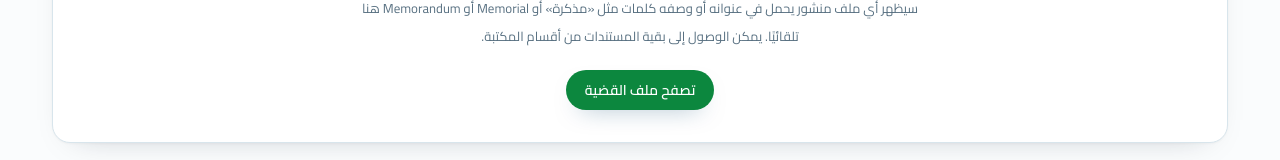
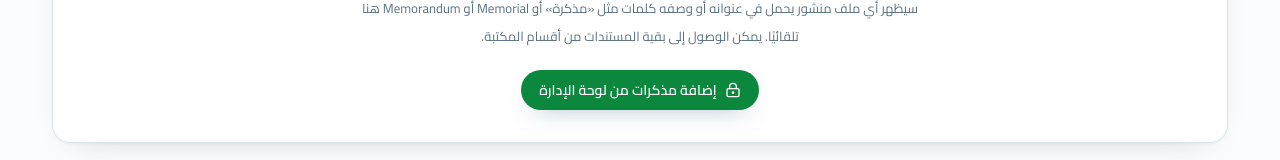
Before and after one commit to aamrabdelhay/SCCAM, a Next.js app: page /memoranda in a window 1280 px wide. Shown: the part 406-566 px from the top of the page. Built offline with nearby package versions, Linux system fonts and the light colour scheme; no server answers; the database is empty.

Commit message:
Keep the memoranda section upload-driven with an admin entry point

```diff
--- a/src/app/memoranda/page.tsx
+++ b/src/app/memoranda/page.tsx
@@ -1,5 +1,5 @@
 import Link from "next/link";
-import { FileText, SearchCheck } from "lucide-react";
+import { FileText, LockKeyhole, SearchCheck } from "lucide-react";
 import { getLang } from "@/lib/server-lang";
 import { listFiles } from "@/lib/queries";
 import { FileCard } from "@/components/FileCard";
@@ -50,7 +50,7 @@ export default async function MemorandaPage() {
               ? "سيظهر أي ملف منشور يحمل في عنوانه أو وصفه كلمات مثل «مذكرة» أو Memorial أو Memorandum هنا تلقائيًا. يمكن الوصول إلى بقية المستندات من أقسام المكتبة."
               : "Published files whose title or description identifies them as a memorial or memorandum will appear here automatically. Other documents remain available in the library sections."}
           </p>
-          <Link href="/case" className="btn btn-primary mt-5">{ar ? "تصفح ملف القضية" : "Browse case materials"}</Link>
+          <Link href="/admin" className="btn btn-primary mt-5"><LockKeyhole className="h-4 w-4" aria-hidden="true" />{ar ? "إضافة مذكرات من لوحة الإدارة" : "Add memoranda in admin"}</Link>
         </div>
       )}
     </div>
```
